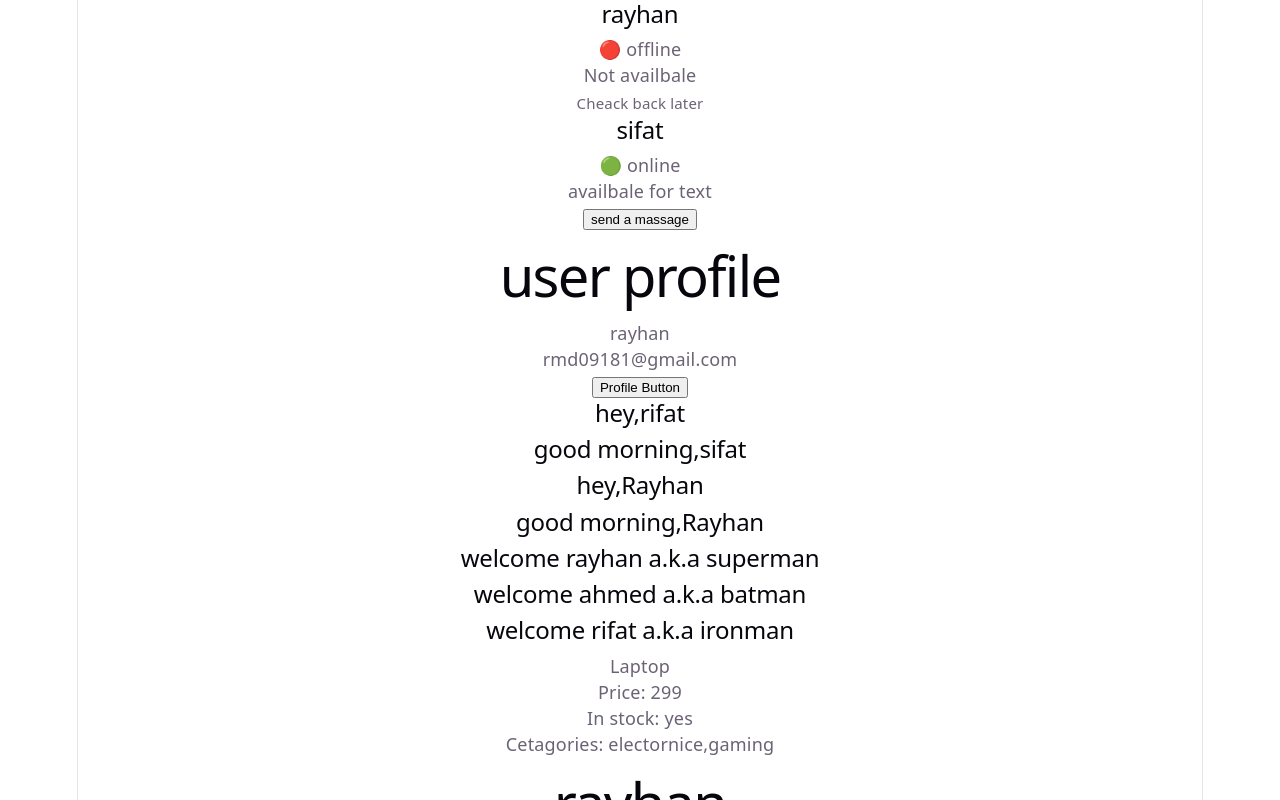
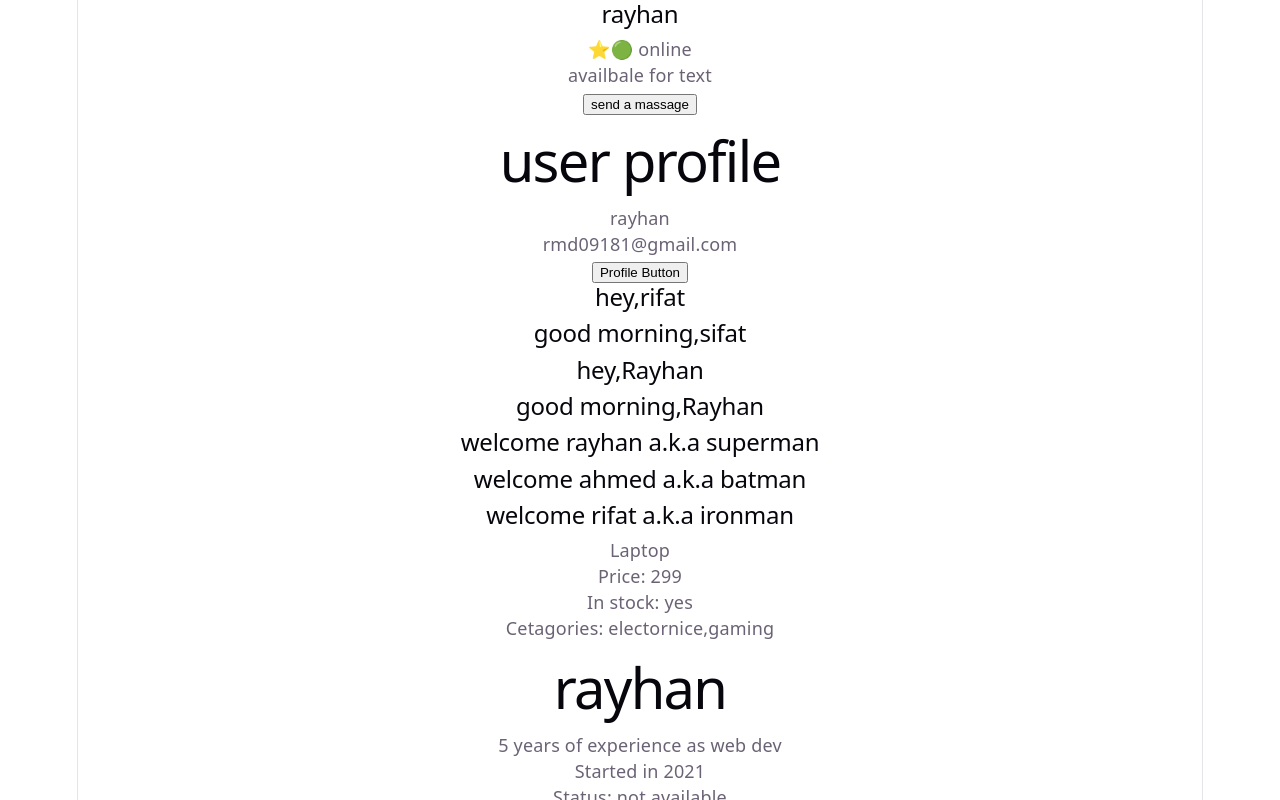
Before and after one commit to rayhan123-ahmed/React, a React (Vite) app in the folder core-concepts/: page / in a window 1280 px wide. Shown: the top 800 px of the page. Built offline with nearby package versions, Linux system fonts and the light colour scheme.

Commit message:
AND operator

```diff
--- a/core-concepts/src/App.jsx
+++ b/core-concepts/src/App.jsx
@@ -13,8 +13,18 @@ import { UserDetails } from "./UserDetails.jsx";
 export const App = () => {
   return (
     <div>
-    <UserDetails name= 'rayhan' isOnline={false} />
-    <UserDetails name= 'sifat' isOnline={true} hideOffline={true} />
+      <UserDetails
+        name="rayhan"
+        isOnline={true}
+        hideOffline={false}
+        isPremimum={true}
+      />
+      <UserDetails
+        name="sifat"
+        isOnline={false}
+        hideOffline={true}
+        isPremimum={true}
+      />
 
       <CardWrapper title="user profile">
         <div>
--- a/core-concepts/src/UserDetails.jsx
+++ b/core-concepts/src/UserDetails.jsx
@@ -1,4 +1,4 @@
-export const UserDetails = ({ name, isOnline, hideOffline }) => {
+export const UserDetails = ({ name, isOnline, hideOffline,isPremimum,isNew }) => {
   if (hideOffline && !isOnline) {
     return null;
   }
@@ -6,6 +6,8 @@ export const UserDetails = ({ name, isOnline, hideOffline }) => {
   return (
     <div>
       <h2>{name}</h2>
+      {isPremimum && <span>⭐</span>}
+      {isNew && <span>🎇</span>}
       <span>{isOnline ? "🟢 online" : "🔴 offline"}</span>
       <p>{isOnline ? "availbale for text" : "Not availbale"}</p>
       {isOnline ? (
```
